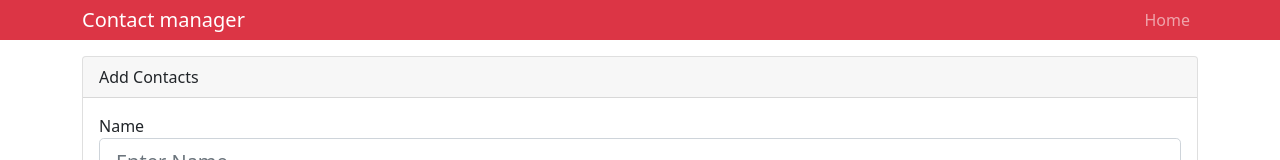
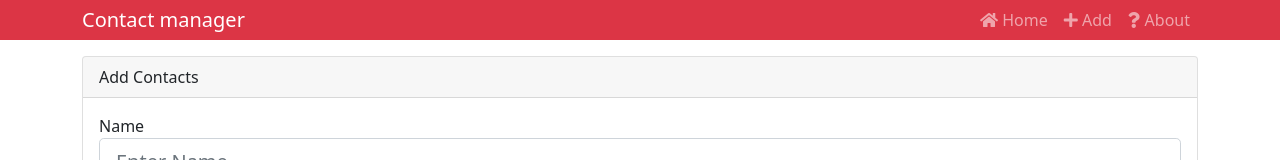
Before and after one commit to oliullahjewel96/reactCourse, a React (Create React App) app in the folder contactmanager/: page /contact/add in a window 1280 px wide. Shown: the top 160 px of the page. Built offline with nearby package versions, Linux system fonts and the light colour scheme.

Commit message:
Latest react-router-dom

```diff
--- a/contactmanager/package.json
+++ b/contactmanager/package.json
@@ -11,6 +11,7 @@
         "prop-types": "^15.7.2",
         "react": "^17.0.2",
         "react-dom": "^17.0.2",
+        "react-router-dom": "^6.0.1",
         "react-scripts": "4.0.3",
         "web-vitals": "^1.1.2"
     },
--- a/contactmanager/src/components/contacts/AddContacts.js
+++ b/contactmanager/src/components/contacts/AddContacts.js
@@ -45,6 +45,7 @@
       errors: {},
     });
   };
+
   onChange = (e) => this.setState({ [e.target.name]: e.target.value });
   render() {
     const { name, email, phone, errors } = this.state;
--- a/contactmanager/src/components/layout/Header.js
+++ b/contactmanager/src/components/layout/Header.js
@@ -1,5 +1,6 @@
 import React from "react";
 import PropTypes from "prop-types";
+import { Link } from "react-router-dom";
 
 const Header = (props) => {
   const { branding } = props;
@@ -12,9 +13,19 @@
         <div>
           <ul className="navbar-nav mr-auto">
             <li className="nav-item">
-              <a href="/" className="nav-link">
-                Home
-              </a>
+              <Link to="/" className="nav-link">
+                <i className="fas fa-home"></i> Home
+              </Link>
+            </li>
+            <li className="nav-item">
+              <Link to="/contact/add" className="nav-link">
+                <i className="fas fa-plus"></i> Add
+              </Link>
+            </li>
+            <li className="nav-item">
+              <Link to="/about" className="nav-link">
+                <i className="fas fa-question"></i> About
+              </Link>
             </li>
           </ul>
         </div>
```
Also changed, not shown: contactmanager/src/App.js (+6 -6 lines), 1 other file (tests, documents, lock files or other folders). Lines whose indentation alone changed are shown as unchanged.
